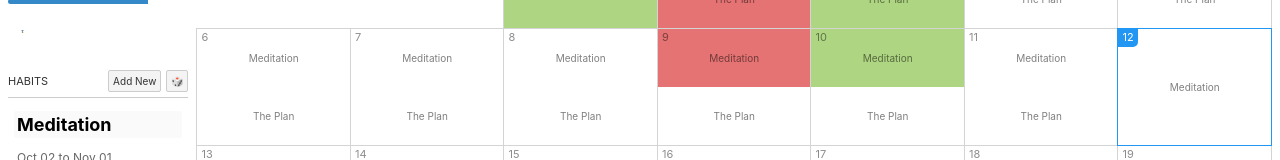
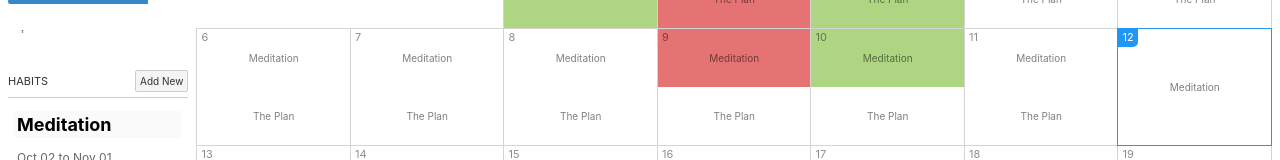
Before and after one commit to pooriajr/hh-svelte, a Svelte app: page / in a window 1280 px wide. Shown: the part 162-322 px from the top of the page. Built offline with nearby package versions, Linux system fonts and the light colour scheme.

Commit message:
removed random habit generator from the demo requirements

```diff
--- a/src/App.svelte
+++ b/src/App.svelte
@@ -26,7 +26,7 @@
 
   import omit from 'lodash/omit'
 
-  import { newBlankHabit, newRandomHabit } from './habitGenerator.js'
+  import { newBlankHabit } from './habitGenerator.js'
 
   // CALENDAR ----------------------------------------------------------------------------
 
@@ -175,14 +175,6 @@
     editModeId = id
   }
 
-  function createRandomHabit() {
-    const newHabit = newRandomHabit()
-    const id = newHabit.id
-    habitData[id] = newHabit
-    //automatically start editing new habit
-    editModeId = id
-  }
-
   function deleteHabit(id) {
     //trigger a rerender
     habitData[id] = habitData[id]
@@ -302,7 +294,6 @@
         <div class="section-title">Habits</div>
         <div>
           <button on:click="{createHabit}">Add New</button>
-          <button on:click="{createRandomHabit}">🎲</button>
         </div>
       </div>
       {#each Object.values(habitData).reverse() as habit (habit.id)}
```
Also changed, not shown: 1 other file (tests, documents, lock files or other folders).
